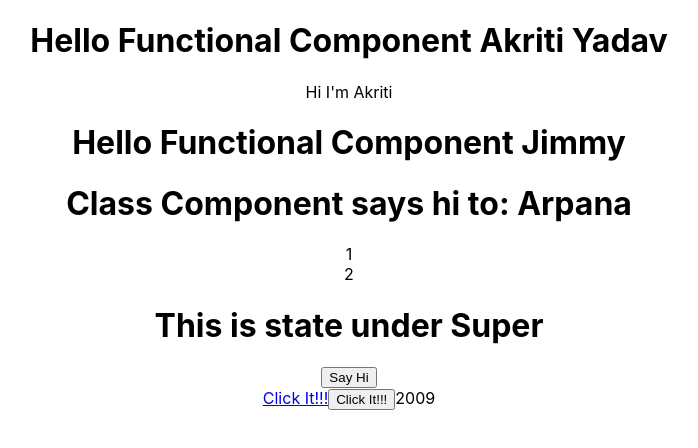
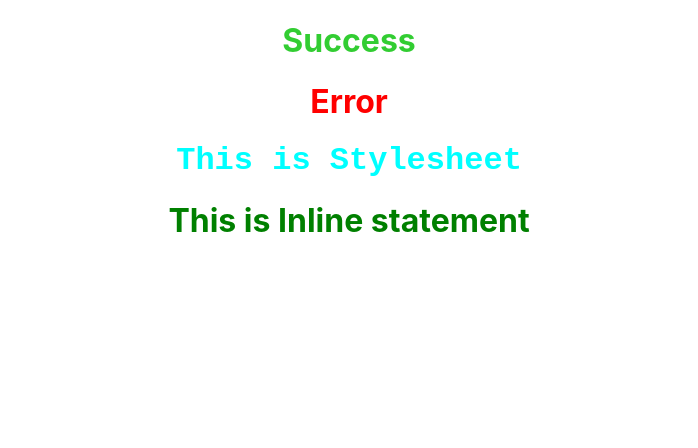
Before and after one commit to 94Akriti/blogIt, a React (Create React App) app: page / in a window 1280 px wide. Shown: the top 448 px of the page, without its empty margins (291-989 px from the left). Built offline with nearby package versions, Linux system fonts and the light colour scheme.

Commit message:
Dynamic and inline css  usage

```diff
--- a/src/App.js
+++ b/src/App.js
@@ -7,18 +7,27 @@
 import Channel from './components/Channel'
 import FunctionClick from './components/FunctionClick'
 import CFunctionClick from './components/CFunctionClick'
+import Stylesheet from './components/Stylesheet'
+import Inline from './components/Inline'
+import './appstyle.css'
+import Style from './appstyle.module.css'
 class App extends React.Component{
   render(){
     const dogs=['cherry','rox','jimmy'];
     return(
       <div className="App">
-        <Header name="Akriti" last="Yadav"/>
+        <h1 className={Style.success}>Success</h1>
+        <h1 className='error'>Error</h1>
+        {/*<Header name="Akriti" last="Yadav"/>
         <p>Hi I'm Akriti</p>
         <Header name="Jimmy"/>
         <CHeader name="Arpana"/>
         <Channel/>
         <FunctionClick/>
         <CFunctionClick year="2009" dogs={dogs}/>
+        */}
+        <Stylesheet isvalue={true}></Stylesheet>
+        <Inline></Inline>
       </div>
       );
   }
--- /dev/null
+++ b/src/appstyle.css
@@ -0,0 +1,3 @@
+.error{
+    color:red;
+}
--- /dev/null
+++ b/src/appstyle.module.css
@@ -0,0 +1,3 @@
+.success{
+    color:limegreen;
+}
--- /dev/null
+++ b/src/components/Inline.js
@@ -0,0 +1,14 @@
+import React from 'react'
+
+function Inline() {
+    const inlinecss={
+        color:'green',
+    }
+    return (
+        <div>
+            <h1 style={inlinecss}>This is Inline statement</h1>
+        </div>
+    )
+}
+
+export default Inline
--- /dev/null
+++ b/src/components/Styles.css
@@ -0,0 +1,11 @@
+.h1css{
+    color:cyan;
+}
+
+.h1css1{
+    color: purple;
+}
+
+.h1css2{
+    font-family: 'Courier New', Courier, monospace;
+}
--- /dev/null
+++ b/src/components/Stylesheet.js
@@ -0,0 +1,13 @@
+import React from 'react'
+import './Styles.css'
+function Stylesheet(props) {
+    let className=props.isvalue ? 'h1css':'h1css1';
+    return (
+
+        <div>
+            <h1 className={`${className} h1css2`}>This is Stylesheet</h1>
+        </div>
+    )
+}
+
+export default Stylesheet
```
